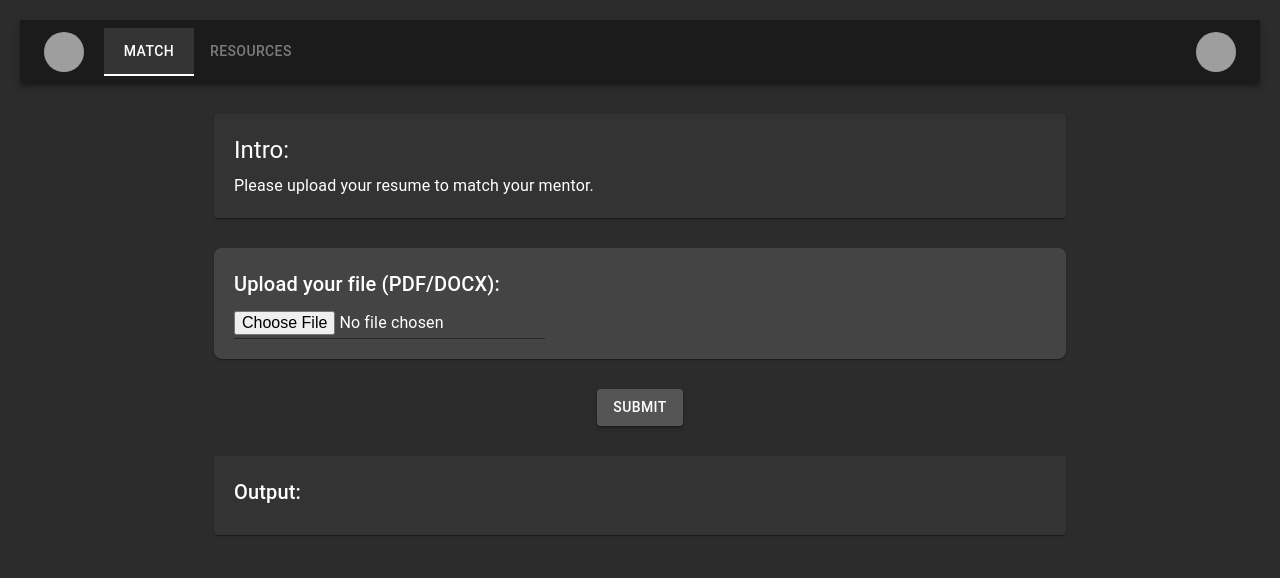
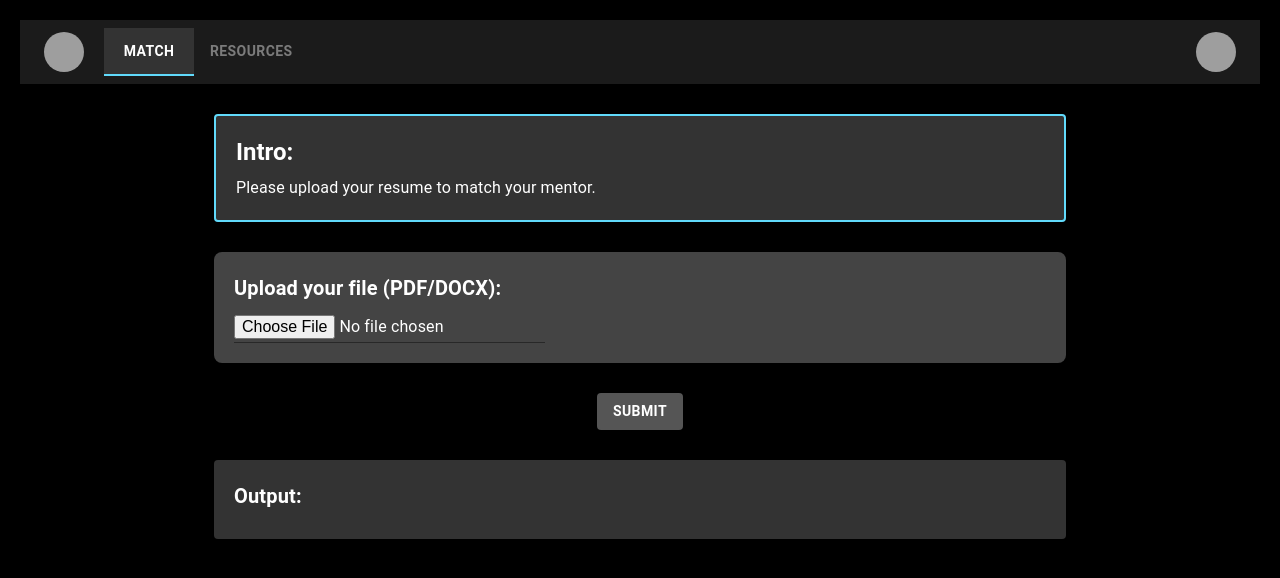
Before and after one commit to tsx0314/mentora, a React (Create React App) app: page /matching in a window 1280 px wide. Shown: the top 578 px of the page. Built offline with nearby package versions, Linux system fonts and the light colour scheme; grey boxes are pictures that could not be loaded.

Commit message:
Update theme to match

```diff
--- a/src/pages/MatchingPage.js
+++ b/src/pages/MatchingPage.js
@@ -20,16 +20,6 @@ function MatchingPage() {
 
   const handleSubmit = async () => {
     if (selectedFile) {
-      // Placeholder: Integrate GPT API here to process the file
-      const formData = new FormData();
-      formData.append('file', selectedFile);
-
-      // Call GPT API to extract skills from the file (implementation not included)
-      // Example:
-      // const response = await extractSkillsFromFile(formData);
-      // setOutput(response.data.skills);
-
-      // For now, simulate output
       setOutput(`Extracted skills from ${selectedFile.name}`);
     } else {
       setOutput('No file selected');
@@ -37,7 +27,7 @@ function MatchingPage() {
   };
 
   return (
-    <div style={{ backgroundColor: '#2c2c2c', minHeight: '100vh', padding: '20px' }}>
+    <div style={{ backgroundColor: 'black', minHeight: '100vh', padding: '20px', fontFamily: 'Roboto' }}>
       {/* Header Section with Tabs */}
       <AppBar position="static" style={{ backgroundColor: '#1b1b1b' }}>
         <Toolbar style={{ justifyContent: 'space-between' }}>
@@ -48,7 +38,7 @@ function MatchingPage() {
               value={currentTab}
               onChange={(event, newValue) => navigate(newValue)}
               textColor="inherit"
-              TabIndicatorProps={{ style: { backgroundColor: '#ffffff' } }}
+              TabIndicatorProps={{ style: { backgroundColor: '#61dafb' } }}
             >
               <Tab
                 label="Match"
@@ -58,6 +48,8 @@ function MatchingPage() {
                 style={{
                   color: currentTab === '/matching' ? '#ffffff' : '#bbbbbb',
                   backgroundColor: currentTab === '/matching' ? '#333333' : 'inherit',
+                  fontFamily: 'Roboto',
+                  fontWeight: 'bold',
                 }}
               />
               <Tab
@@ -68,6 +60,8 @@ function MatchingPage() {
                 style={{
                   color: currentTab === '/resources' ? '#ffffff' : '#bbbbbb',
                   backgroundColor: currentTab === '/resources' ? '#333333' : 'inherit',
+                  fontFamily: 'Roboto',
+                  fontWeight: 'bold',
                 }}
               />
             </Tabs>
@@ -78,13 +72,13 @@ function MatchingPage() {
       </AppBar>
 
       {/* Main Content */}
-      <Container maxWidth="md" style={{ marginTop: '30px' }}>
+      <Container maxWidth="md" style={{ marginTop: '30px', fontFamily: 'Roboto' }}>
         {/* Intro Section */}
-        <Paper style={{ padding: '20px', marginBottom: '30px', backgroundColor: '#333333', color: '#ffffff' }}>
-          <Typography variant="h5" gutterBottom>
+        <Paper style={{ padding: '20px', marginBottom: '30px', backgroundColor: '#333333', color: '#ffffff', border: '2px solid #61dafb' }}>
+          <Typography variant="h5" gutterBottom style={{ fontFamily: 'Roboto', fontWeight: 'bold' }}>
             Intro:
           </Typography>
-          <Typography variant="body1">
+          <Typography variant="body1" style={{ fontFamily: 'Roboto' }}>
             Please upload your resume to match your mentor.
           </Typography>
         </Paper>
@@ -93,14 +87,14 @@ function MatchingPage() {
         <Grid container spacing={4} style={{ marginBottom: '30px' }}>
           <Grid item xs={12}>
             <Paper style={{ padding: '20px', backgroundColor: '#444444', color: '#ffffff', borderRadius: '8px' }}>
-              <Typography variant="h6" gutterBottom>
+              <Typography variant="h6" gutterBottom style={{ fontFamily: 'Roboto', fontWeight: 'bold' }}>
                 Upload your file (PDF/DOCX):
               </Typography>
               <Input
                 type="file"
                 inputProps={{ accept: '.pdf, .docx' }}
                 onChange={handleFileUpload}
-                style={{ color: '#ffffff' }}
+                style={{ color: '#ffffff', fontFamily: 'Roboto' }}
               />
             </Paper>
           </Grid>
@@ -108,17 +102,17 @@ function MatchingPage() {
 
         {/* Submit Button Section */}
         <Box textAlign="center" marginTop="30px" marginBottom="30px">
-          <Button variant="contained" style={{ backgroundColor: '#555555', color: '#ffffff' }} onClick={handleSubmit}>
+          <Button variant="contained" style={{ backgroundColor: '#555555', color: '#ffffff', fontFamily: 'Roboto', fontWeight: 'bold' }} onClick={handleSubmit}>
             Submit
           </Button>
         </Box>
 
         {/* Output Section */}
         <Paper style={{ padding: '20px', backgroundColor: '#333333', color: '#ffffff' }}>
-          <Typography variant="h6" gutterBottom>
+          <Typography variant="h6" gutterBottom style={{ fontFamily: 'Roboto', fontWeight: 'bold' }}>
             Output:
           </Typography>
-          <Typography variant="body1">{output}</Typography>
+          <Typography variant="body1" style={{ fontFamily: 'Roboto' }}>{output}</Typography>
         </Paper>
       </Container>
     </div>
```
